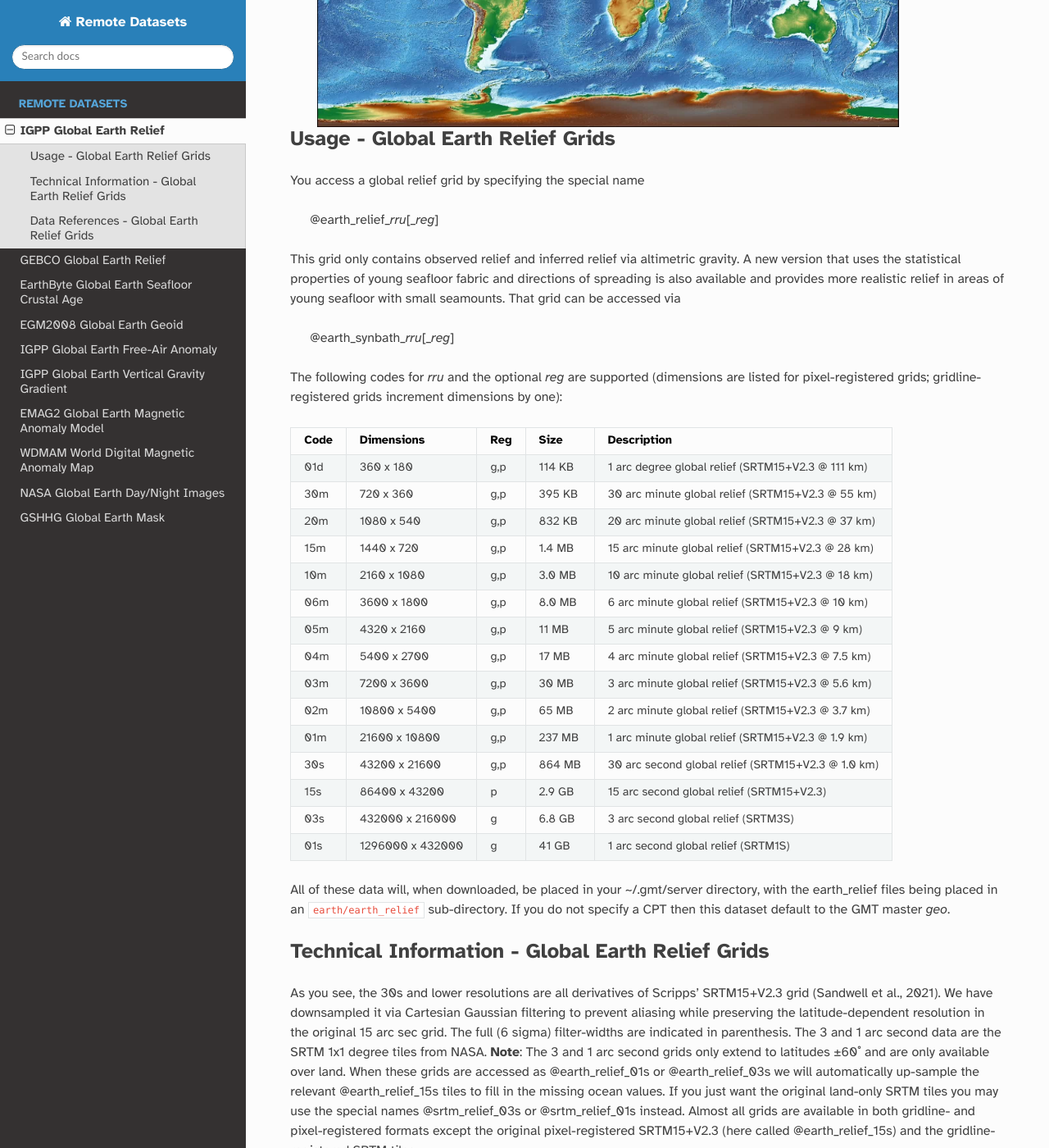
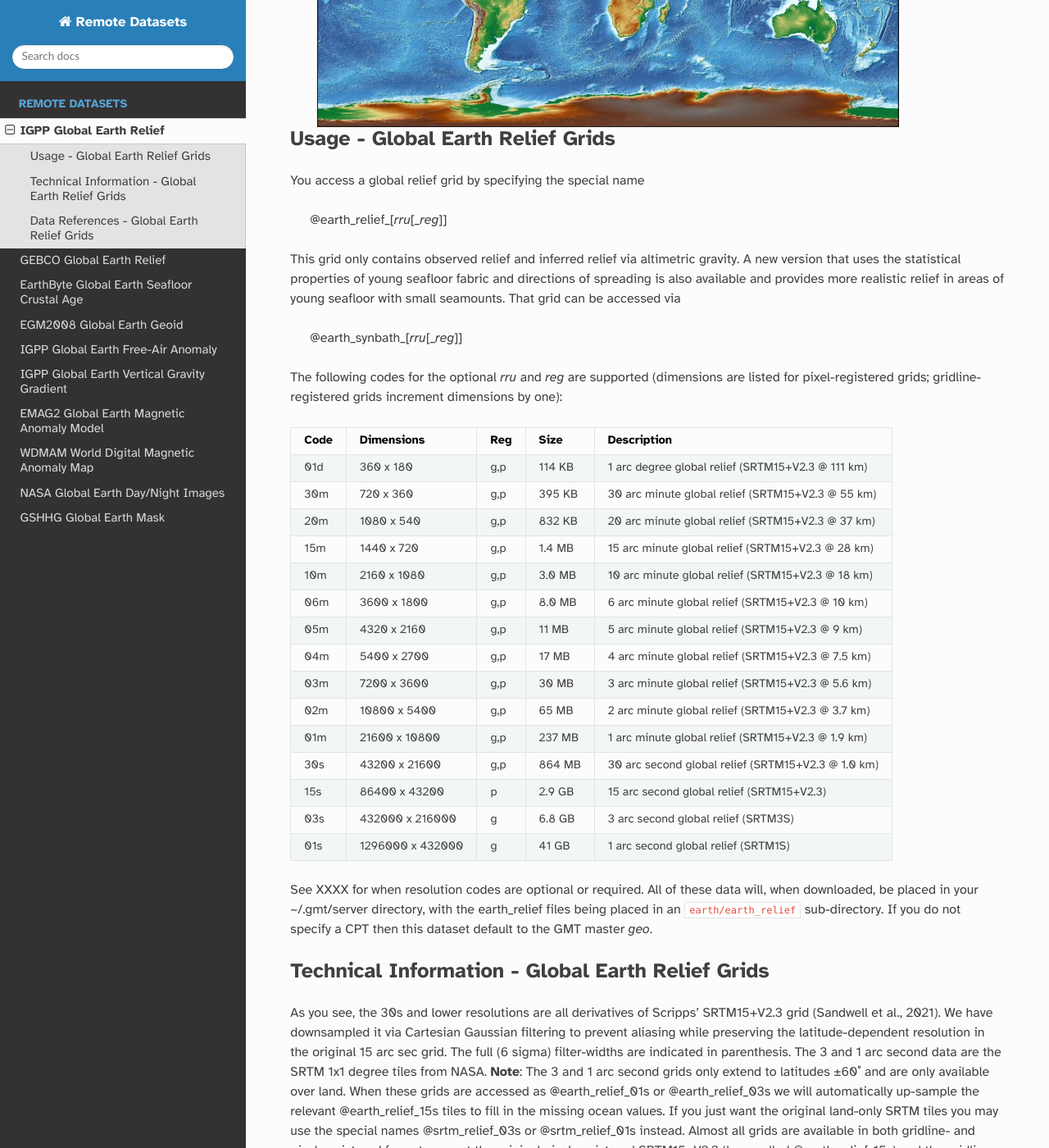
Before and after one commit to GenericMappingTools/remote-datasets, a Sphinx documentation site: the page built from docs/earth-relief.rst, in a window 1280 px wide and 1400 px high, scrolled down 359 px. Shown: the whole window at 82% size. Built offline with Sphinx 7.4.7 and the Read the Docs theme 2.0.0, drawn with Linux system fonts in a browser that asks for light colours.

Commit message:
Make things optional

```diff
--- a/docs/earth-relief.rst
+++ b/docs/earth-relief.rst
@@ -16,16 +16,16 @@ Usage - Global Earth Relief Grids
 
 You access a global relief grid by specifying the special name
 
-   @earth_relief_\ *rr*\ *u*\ [_\ *reg*\ ]
+   @earth_relief_\ [*rr*\ *u*\ [_\ *reg*\ ]]
 
 This grid only contains observed relief and inferred relief via altimetric gravity.
 A new version that uses the statistical properties of young seafloor fabric and
 directions of spreading is also available and provides more realistic relief in
 areas of young seafloor with small seamounts.  That grid can be accessed via
 
-   @earth_synbath_\ *rr*\ *u*\ [_\ *reg*\ ]
+   @earth_synbath_\ [*rr*\ *u*\ [_\ *reg*\ ]]
 
-The following codes for *rr*\ *u* and the optional *reg* are supported (dimensions are listed
+The following codes for the optional *rr*\ *u* and *reg* are supported (dimensions are listed
 for pixel-registered grids; gridline-registered grids increment dimensions by one):
 
 .. _tbl-earth_relief:
@@ -50,6 +50,7 @@ Code Dimensions        Reg Size     Description
 01s   1296000 x 432000 g     41 GB  1 arc second global relief (SRTM1S)
 ==== ================= === =======  ==================================================
 
+See XXXX for when resolution codes are optional or required.
 All of these data will, when downloaded, be placed in your ~/.gmt/server directory, with
 the earth_relief files being placed in an ``earth/earth_relief`` sub-directory.  If you
 do not specify a CPT then this dataset default to the GMT master *geo*.
```
